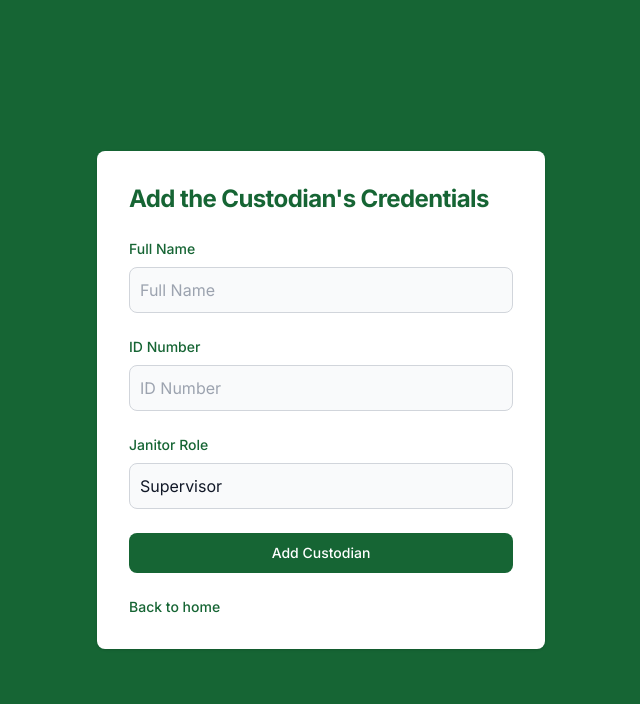
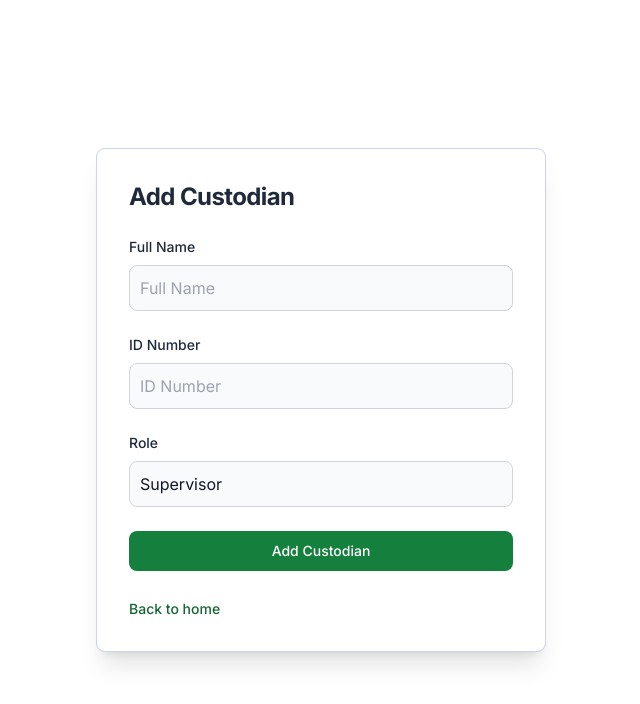
Before and after one commit to 8bitUHM/uhm-custodian-manager, a Next.js app in the folder frontend/: page /custodian/add in a window 1280 px wide. Shown: the top 704 px of the page, without its empty margins (319-959 px from the left). Built offline with nearby package versions, Linux system fonts and the light colour scheme.

Commit message:
Adjusted styles for form, Added code skeleton for Axios, updated Supervisor type

```diff
--- a/frontend/src/app/custodian/add/page.tsx
+++ b/frontend/src/app/custodian/add/page.tsx
@@ -1,13 +1,14 @@
 "use client";
 
 import { useState } from "react"
-import type { Supervisor } from "@/library/types"
-import { useToast } from "@/app/components/Toast";
+import type { Supervisor } from "@/lib/types"
+import { useToast } from "@/app/components/Toast"
+import axios from "axios"
 
 export default function addCustodian() {
 
     const [janitor, setJanitor] = useState<Supervisor>({
-        name: undefined,
+        name: null,
         id: undefined,
     });
 
@@ -22,51 +23,67 @@ export default function addCustodian() {
         }
 
         try {
-            const response = await fetch("http://localhost:8000/api/supervisors/", {
-                method: "POST",
-                headers: {
-                    "Content-Type": "application/json",
-                },
-                body: JSON.stringify(janitor),
-            });
-
-            if (!response.ok) {
-                throw new Error("Failed to create supervisor");
-            }
-
-            const data = await response.json();
-            showToast("Custodian Added Successfully", "success");
-            console.log("Created supervisor:", data);
+            // const { data } = await axios.post(
+            //     "http://localhost:8000/api/supervisors/",
+            //     {
+            //         name: janitor.name,
+            //     },
+            // );
+            console.log(janitor)
+            showToast(`Successfully added ${janitor.name}`, 'success');
         } catch (error) {
             console.error(error);
-            showToast("ID already exists", "fail");
+            showToast(`${error}`,'fail');
         }
+
+    // Use as reference when converting from fetch to axios
+    //
+    //     try {
+    //         const response = await fetch("http://localhost:8000/api/supervisors/", {
+    //             method: "POST",
+    //             headers: {
+    //                 "Content-Type": "application/json",
+    //             },
+    //             body: JSON.stringify(janitor),
+    //         });
+
+    //         if (!response.ok) {
+    //             throw new Error("Failed to create supervisor");
+    //         }
+
+    //         const data = await response.json();
+    //         showToast("Custodian Added Successfully", "success");
+    //         console.log("Created supervisor:", data);
+    //     } catch (error) {
+    //         console.error(error);
+    //         showToast("ID already exists", "fail");
+    //     }
+    // }
     }
-
     return (
-        <div className="bg-green-800 min-h-screen flex items-center justify-center">
+        <div className="bg-white min-h-screen flex items-center justify-center">
             <div className="flex flex-col items-center justify-center px-6 py-8 mx-auto w-[40rem] md:h-screen lg:py-0">
-                <div className="w-full bg-white rounded-lg shadow md:mt-0 sm:max-w-md xl:p-0">
+                <div className="w-full outline-1  outline-slate-300 outline rounded-lg shadow-xl md:mt-0 sm:max-w-md xl:p-0">
                     <div className="p-8 space-y-4 md:space-y-6 sm:p-8">
-                        <h1 className="text-xl font-bold leading-tight tracking-tight text-green-800 md:text-2xl">
-                            Add the Custodian's Credentials
+                        <h1 className="text-xl font-bold leading-tight tracking-tight text-slate-800 md:text-2xl">
+                            Add Custodian
                         </h1>
                         <form className="space-y-4 md:space-y-6" onSubmit={handleSubmit}>
                             <div>
-                                <label htmlFor="firstname" className="block mb-2 text-sm font-medium text-green-800">Full Name</label>
-                                <input type="text" name="firstname" id="firstname" value={janitor.name} onChange={(e) => setJanitor({ ...janitor, name: e.target.value })} className="bg-gray-50 border border-gray-300 text-gray-900 rounded-lg focus:ring-primary-600 focus:border-primary-600 block w-full p-2.5" placeholder="Full Name" />
+                                <label htmlFor="firstname" className="block mb-2 text-sm font-medium text-slate-800">Full Name</label>
+                                <input type="text" name="firstname" id="firstname" value={janitor.name || ""} onChange={(e) => setJanitor({ ...janitor, name: e.target.value })} className="bg-gray-50 border border-gray-300 text-gray-900 rounded-lg focus:ring-primary-600 focus:border-primary-600 block w-full p-2.5" placeholder="Full Name" />
                             </div>
                             <div>
-                                <label htmlFor="id" className="block mb-2 text-sm font-medium text-green-800">ID Number</label>
+                                <label htmlFor="id" className="block mb-2 text-sm font-medium text-slate-800">ID Number</label>
                                 <input type="text" name="id" id="id" value={janitor.id || ""} onChange={(e) => setJanitor({ ...janitor, id: Number(e.target.value) })} className="bg-gray-50 border border-gray-300 text-gray-900 rounded-lg focus:ring-primary-600 focus:border-primary-600 block w-full p-2.5" placeholder="ID Number" />
                             </div>
                             <div>
-                                <label htmlFor="janitorrole" className="block mb-2 text-sm font-medium text-green-800">Janitor Role</label>
-                                <input type="text" name="janitorrole" id="janitorrole" value="Supervisor" className="bg-gray-50 border border-gray-300 text-gray-900 rounded-lg focus:ring-primary-600 focus:border-primary-600 block w-full p-2.5" placeholder="Janitor Role" readOnly />
+                                <label htmlFor="role" className="block mb-2 text-sm font-medium text-slate-800">Role</label>
+                                <input type="text" name="role" id="role" value="Supervisor" className="bg-gray-50 border border-gray-300 text-gray-900 rounded-lg focus:ring-primary-600 focus:border-primary-600 block w-full p-2.5" placeholder="Janitor Role" readOnly />
                             </div>
-                            <button type="submit" className="w-full text-white bg-green-800 hover:bg-green-700 focus:ring-4 focus:outline-none focus:ring-primary-300 font-medium rounded-lg text-sm px-5 py-2.5 text-center disabled:cursor-progress disabled:bg-red-500">Add Custodian</button>
+                            <button type="submit" className="w-full text-white bg-green-700 hover:bg-green-600 focus:ring-4 focus:outline-none focus:ring-primary-300 font-medium rounded-lg text-sm px-5 py-2.5 text-center disabled:cursor-progress disabled:bg-red-500 transition-colors duration-200">Add Custodian</button>
 
-                            <a href="/" className="font-medium text-green-800 text-sm block hover:underline">Back to home</a>
+                            <a href="/" className="font-medium text-green-800 text-sm block pt-1 hover:underline">Back to home</a>
                         </form>
                     </div>
                 </div>
--- a/frontend/src/library/types.ts
+++ b/frontend/src/lib/types.ts
@@ -1,6 +1,6 @@
 type Supervisor = {
   id?: number;
-  name?: string;
+  name: string | null;
 };
 
 export type { Supervisor };
```
